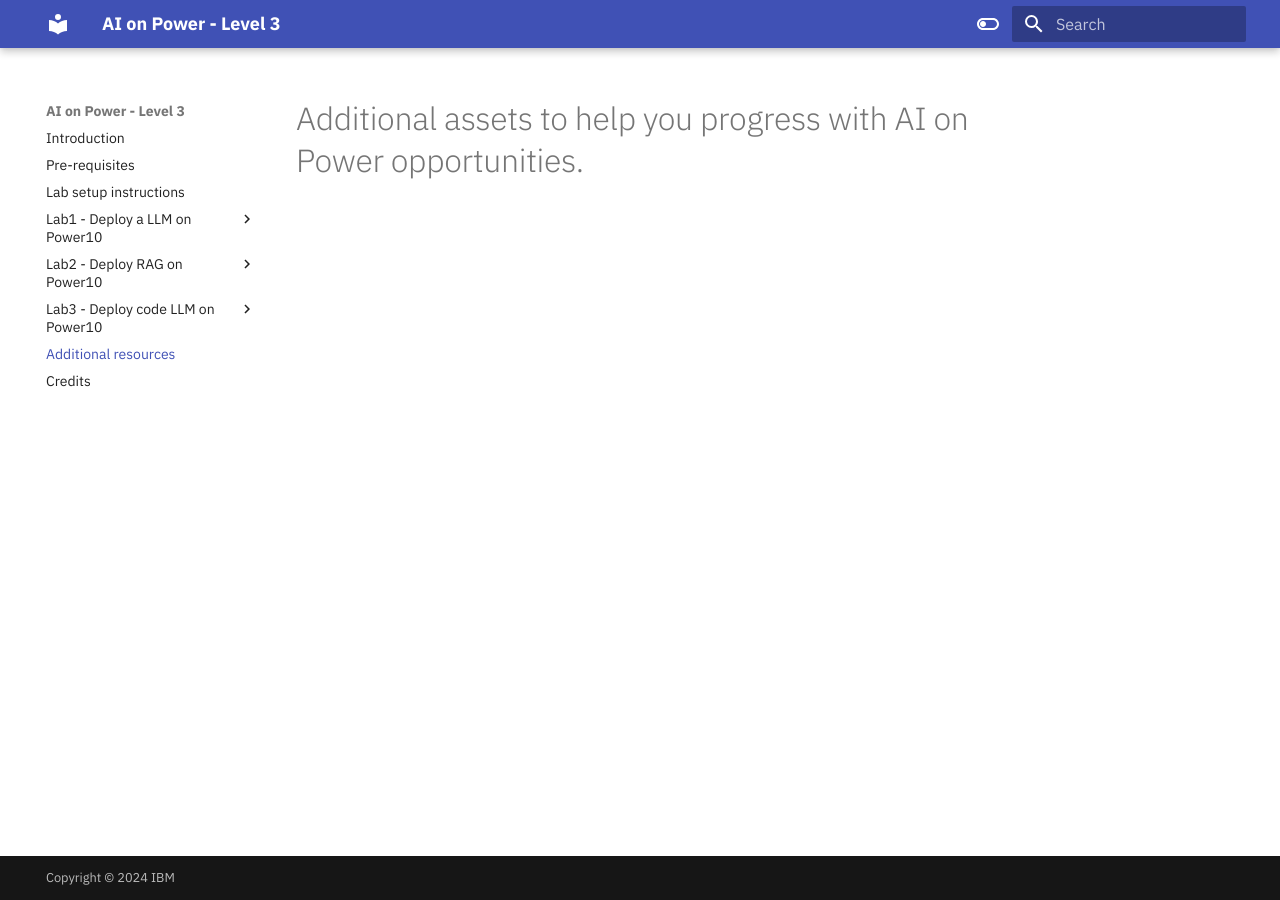
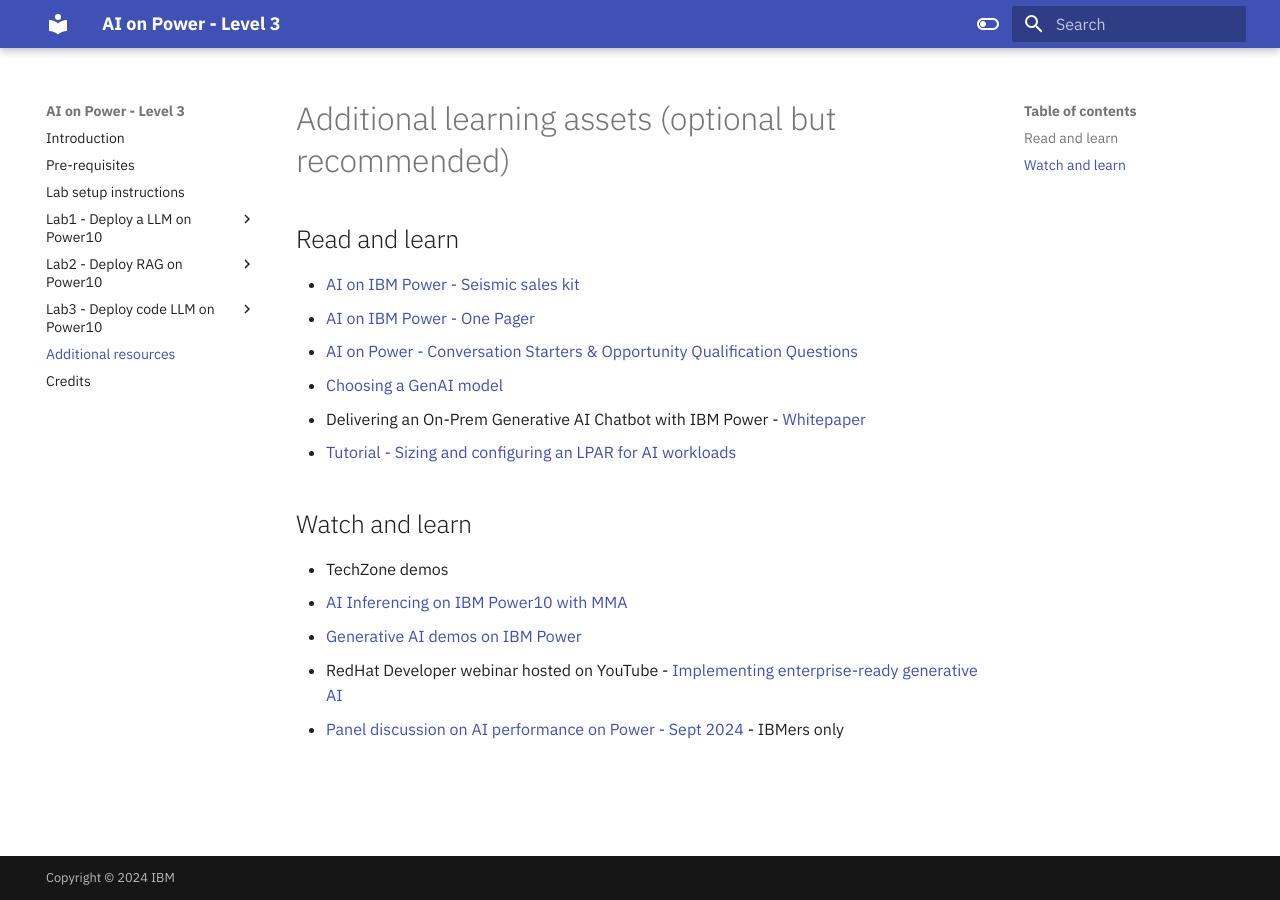
Before and after one commit to IBM/AI-on-Power-Level3, an MkDocs documentation site: the page built from docs/resources.md, in a window 1280 px wide. Built offline with MkDocs 1.6.1 and Material for MkDocs 9.7.7, drawn with Linux system fonts in a browser that asks for light colours.

Commit message:
Update resources.md

```diff
--- a/docs/resources.md
+++ b/docs/resources.md
@@ -1 +1,18 @@
-# Additional assets to help you progress with AI on Power opportunities.
+# Additional learning assets (optional but recommended)
+
+## Read and learn
+
+- [AI on IBM Power - Seismic sales kit](https://ibm.seismic.com/Link/Content/DC4HhmXXFPpFdGcTJJJb996JFR7V)
+- [AI on IBM Power - One Pager](https://ibm.seismic.com/Link/Content/DCFbHqRHpq9d88cHj2dMWFffVP4P)
+- [AI on Power - Conversation Starters & Opportunity Qualification Questions](https://ibm.seismic.com/Link/Content/DC3CbdBWFpgTX8CDCFmg9JWmbMpV)
+- [Choosing a GenAI model](https://www.ibm.com/docs/en/watsonx/saas?topic=models-choosing-model)
+- Delivering an On-Prem Generative AI Chatbot with IBM Power - [Whitepaper](https://www.ibm.com/downloads/cas/YE3OVQNB)
+- [Tutorial - Sizing and configuring an LPAR for AI workloads](https://community.ibm.com/community/user/powerdeveloper/blogs/sebastian-lehrig/2024/03/26/sizing-for-ai)
+
+## Watch and learn
+
+- TechZone demos
+  - [AI Inferencing on IBM Power10 with MMA](https://techzone.ibm.com/collection/ai-inferencing-on-ibm-power10-mma)
+  - [Generative AI demos on IBM Power](https://techzone.ibm.com/collection/generative-ai-demos-on-ibm-power)
+- RedHat Developer webinar hosted on YouTube - [Implementing enterprise-ready generative AI](https://www.youtube.com/watch?v=qx6MHt24TrY)
+- [Panel discussion on AI performance on Power - Sept 2024](https://ec.yourlearning.ibm.com/w3/playback/10467290) - IBMers only
```
